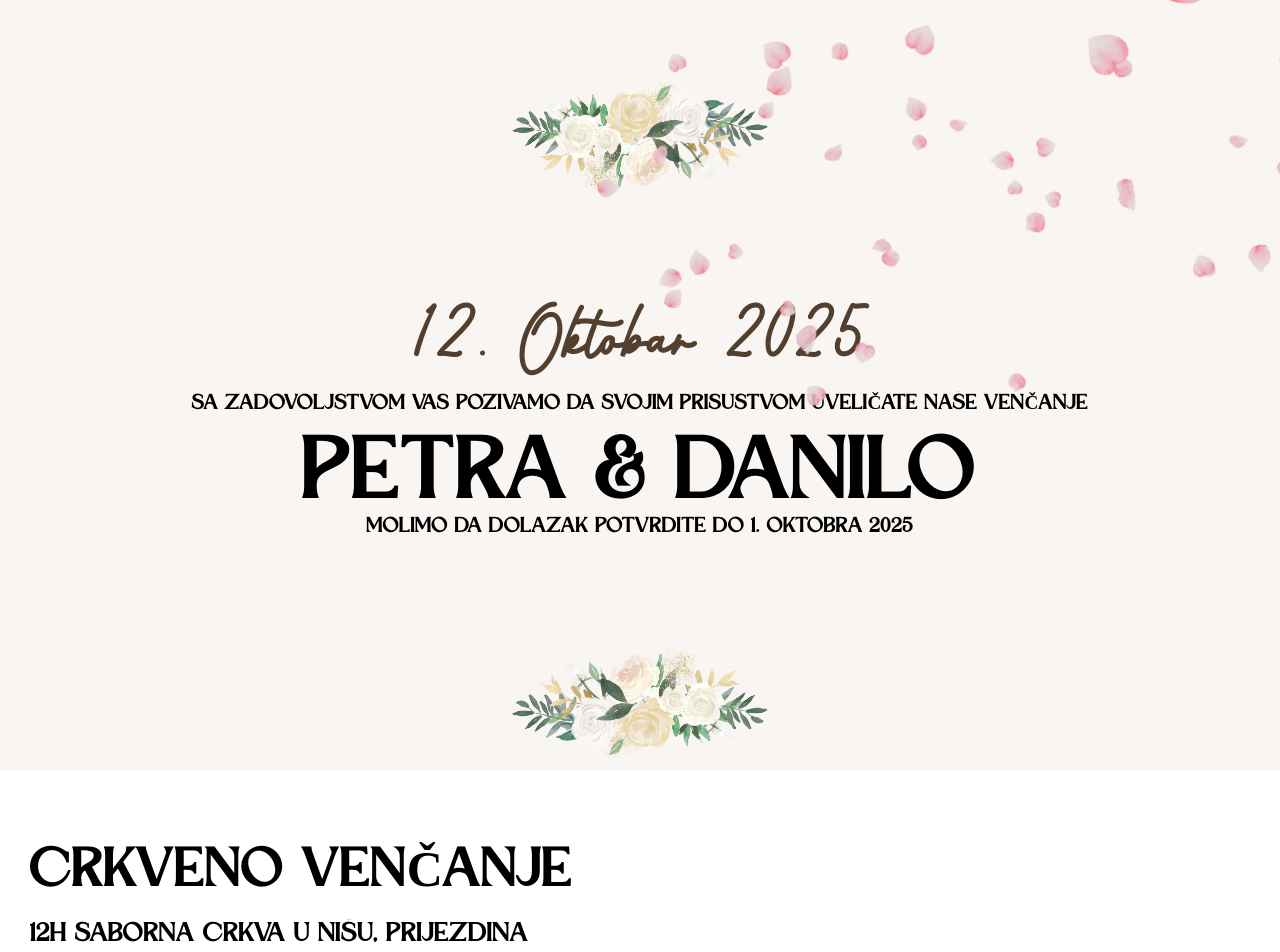
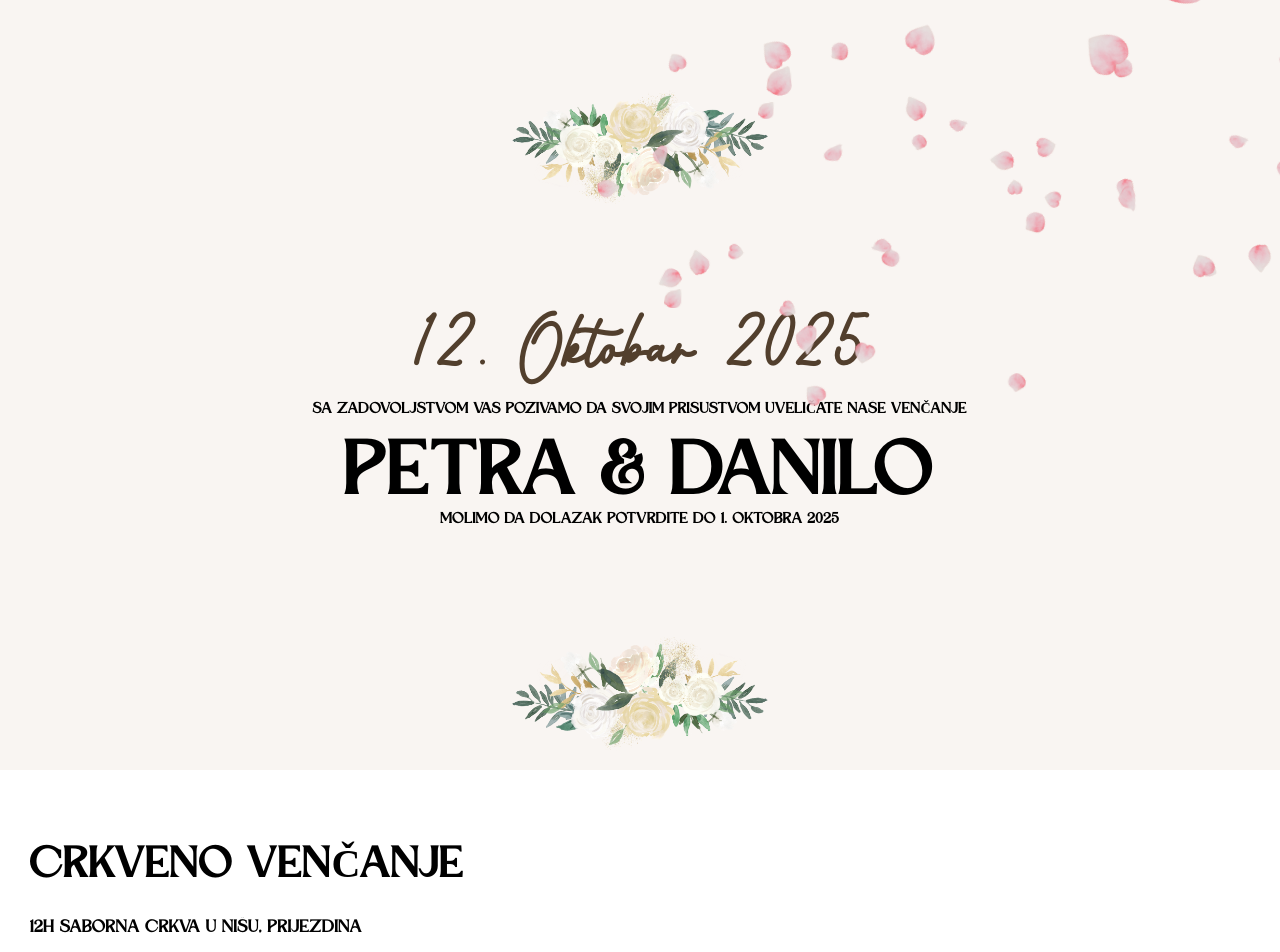
Before and after one commit to danilo-milosevic/weddinginvite, a React (Create React App) app: page / in a window 1280 px wide. Shown: the top 952 px of the page. Built offline with nearby package versions, Linux system fonts and the light colour scheme.

Commit message:
Font sizes

```diff
--- a/src/App.css
+++ b/src/App.css
@@ -99,13 +99,13 @@ div {
   margin-bottom: 8px;
 }
 .subtitle-text {
-  font-size: max(1.5vw, 16px);
+  font-size: max(1vw, 14px);
 }
 .subtitle {
   margin-bottom: 24px;
 }
 .names-title-text {
-  font-size: 80px;
+  font-size: 70px;
 }
 .names-title {
   flex-wrap: wrap;
@@ -144,7 +144,7 @@ img{
 }
 .church-text {
   text-align: start;
-  font-size: 50px;
+  font-size: 40px;
 }
 .church-sub {
   margin-bottom: 24px;
@@ -156,7 +156,7 @@ img{
   font-size: 60px;
 }
 .church-sub-expl {
-  font-size: 24px;
+  font-size: 16px;
 }
 .church-img {
   position: relative;
```
Also changed, not shown: 6 other files (tests, documents, lock files or other folders).
